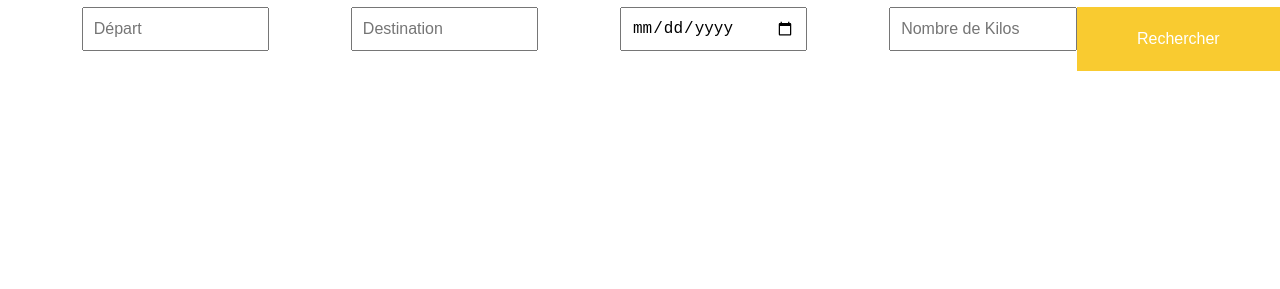
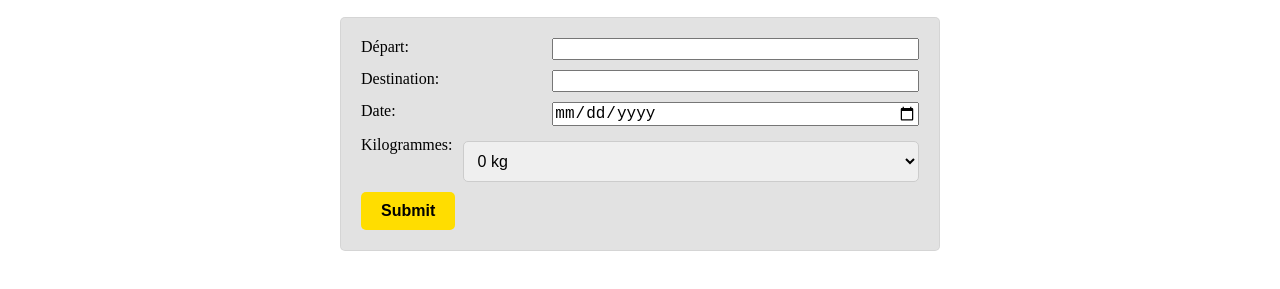
Before and after one commit to bobelbuho/version1-html, a plain HTML site: page index.html in a window 1280 px wide. Shown: the part 93-382 px from the top of the page. Drawn offline with Linux system fonts and the light colour scheme.

Commit message:
barre de recherche fix

```diff
--- a/index.html
+++ b/index.html
@@ -4,6 +4,8 @@
     <meta charset="UTF-8">
     <meta name="viewport" content="width=device-width, initial-scale=1.0">
     <link rel="stylesheet" href="styles.css">
+    <link rel="stylesheet" href="https://fonts.googleapis.com/icon?family=Material+Icons">
+
 
     <title>Jeppey</title>
 </head>
@@ -13,7 +15,7 @@
     <header>
         <nav class="navBar">
         <div class="logo">
-            <a href="#">
+            <a href="index.html">
             <img class="logoImg" src="./img/logo.jpg" />
             <div class="jeppeySign">Jeppey</div>
           </a>
@@ -43,22 +45,35 @@
 
     <!----------------- FIN BARRE DE NAVIGATION----------->
 
-
-    <form>
-      <label for="departure"></label>
-      <input type="text" id="departure" name="departure" placeholder="Départ" required>
-
-      <label for="destination"></label>
-      <input type="text" placeholder="Destination" id="destination" name="destination" required>
-
-      <label for="date"></label>
-      <input type="date" id="date" name="date" required>
-
-      <label for="kilos"></label>
-      <input type="number" placeholder="Nombre de Kilos" id="kilos" name="kilos" required>
-
-      <input type="submit" value="Rechercher">
-  </form>
+ <!----------------------BARRE DE RECHERCHE--------------------------->
+  <div class="form-container">
+    <form id="travel-form">
+        <div class="form-row">
+            <label for="departure">Départ:</label>
+            <input type="text" id="departure" name="departure" required>
+        </div>
+        <div class="form-row">
+            <label for="destination">Destination:</label>
+            <input type="text" id="destination" name="destination" required>
+        </div>
+        <div class="form-row">
+            <label for="date">Date:</label>
+            <input type="date" id="date" name="date" required>
+        </div>
+        <div class="form-row">
+            <label for="weight">Kilogrammes:</label>
+            <select id="weight" name="weight">
+                <option value="0">0 kg</option>
+                <option value="5">5 kg</option>
+                <option value="10">10 kg</option>
+                <option value="15">15 kg</option>
+                <option value="20">20 kg</option>
+                <!-- Additional options can be added here -->
+            </select>
+        </div>
+        <button type="submit" class="submit-btn">Submit</button>
+    </form>
+</div>
 
 
 
--- a/styles.css
+++ b/styles.css
@@ -1,6 +1,7 @@
 *{
    padding: 0;
    margin: 0;
+   box-sizing: border-box;
    font-size: 16px;
 }
 
@@ -115,48 +116,58 @@
     position: absolute;
   }
 
-  /* formulaire de recherche d'un trajet */
+/* Container for the form */
+.form-container {
+    max-width: 600px;
+    margin: 20px auto;
+    padding: 20px;
+    background: #cccccc8e;
+    border: 1px solid #cccccc9c;
+    border-radius: 5px;
+}
 
-  form {
-    max-width: 100%;
-    margin: 0 auto;
-    align-content: center;
+/* Flexbox layout for the form */
+.form-row {
     display: flex;
-    flex-wrap: wrap;
-}
-label {
-  flex: 1;
-    display: inline-block;
     margin-bottom: 10px;
 }
-input[type="text"], input[type="date"], input[type="number"] {
-  flex: 2;
-  width: 100%;
-    padding: 10px;
-    margin-bottom: 20px;
+
+.form-row label {
+    flex: 1;
+    padding-right: 10px;
 }
-input[type="submit"] {
-    background-color: #F9CB30;
-    color: #fff;
-    padding: 10px 20px;
-    border: none;
-    cursor: pointer;
+
+.form-row input {
     flex: 2;
 }
-input[type="submit"]:hover {
-    background-color: #f9ca307e;
+
+/* Style for the select dropdown */
+select {
+    width: 100%;
+    padding: 10px;
+    margin-top: 5px;
+    border-radius: 5px;
+    border: 1px solid #ccc;
 }
 
-  /* Styles pour les écrans plus petits (ajoutez vos propres valeurs) */
-  @media screen and (max-width: 650px) {
-    .navBar {
-      height: 60px; /* Ajustez la hauteur pour les écrans plus petits */
+/* Style for the submit button */
+.submit-btn {
+    background-color: #ffdd00;
+    border: none;
+    padding: 10px 20px;
+    border-radius: 5px;
+    cursor: pointer;
+    font-weight: bold;
+}
+
+/* Responsive design for small screens */
+@media (max-width: 600px) {
+    .form-row {
+        flex-direction: column;
     }
-    .navBar p{
-      display: none;
-      width: auto;
+
+    .form-row label {
+        padding: 0;
+        margin-bottom: 5px;
     }
-    .jeppeySign{
-        display: none;
-    }
-  }
+}
```
